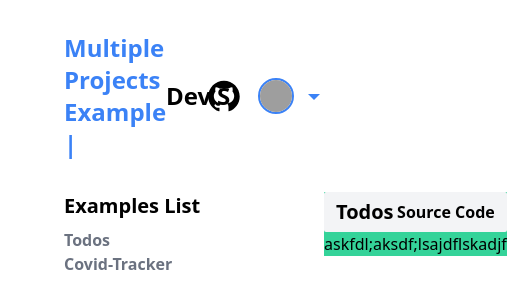
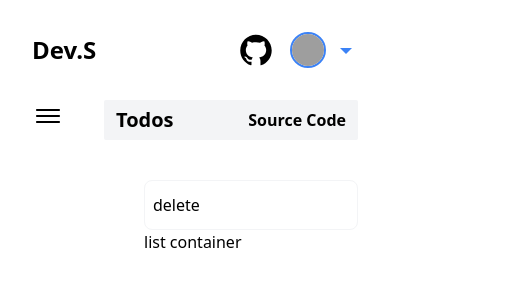
Before and after one commit to ShariarSheikh/multiple-projects-reactjs, a React (Create React App) app: page /todos in a window 390 px wide. Shown: the top 308 px of the page, 507 px wide, since content can reach past the window. Built offline with nearby package versions, Linux system fonts and the light colour scheme; grey boxes are pictures that could not be loaded.

Commit message:
sidebar responsivle and functionality

```diff
--- a/src/App.js
+++ b/src/App.js
@@ -1,3 +1,4 @@
+import { IoIosMenu } from "react-icons/io";
 import { BrowserRouter as Router, Switch, Route, Link } from "react-router-dom";
 import Header from "./components/Header/Header";
 import Sidebar from "./components/Sidebar/Sidebar";
@@ -11,14 +12,14 @@ function App() {
     <>
       <Router>
         <Header />
-        <div className="relative flex px-16">
+        <div className="relative flex md:px-16 px-8">
           {/* home page left sidebar  */}
           <Sidebar />
           {/* dynamic rendering components */}
           <div className="w-full pl-10">
             <Switch>
               <Route exact path="/">
-                <FirstScreen/>
+                <FirstScreen />
               </Route>
               <Route path="/todos">
                 <Todos />
@@ -40,7 +41,9 @@ const FirstScreen = () => {
   return (
     <div className="w-full h-full flex items-center justify-center flex-col">
       <h1 className="text-4xl font-bold mb-4 pt-10">Explore My Website</h1>
-      <p className="text-xl text-blue-500">You can use this code in your site</p>
+      <p className="text-xl text-blue-500">
+        You can use this code in your site
+      </p>
     </div>
   );
 };
--- a/src/components/Header/Header.js
+++ b/src/components/Header/Header.js
@@ -6,10 +6,10 @@ const Header = () => {
   const [showProfile, setShowProfile] = useState(false);
   console.log(showProfile);
   return (
-    <header className="sticky top-0 grid grid-cols-2 py-8 px-16 bg-white z-50">
+    <header className="sticky top-0 flex justify-between py-8 px-8 md:px-16 bg-white z-50">
       {/* left  */}
       <div className="flex items-center justify-start">
-        <h1 className="text-2xl text-blue-500 font-bold cursor-pointer">
+        <h1 className="hidden md:inline-block text-2xl text-blue-500 font-bold cursor-pointer">
           Multiple Projects Example |
         </h1>
         <h3 className="text-2xl font-bold cursor-pointer">Dev.S</h3>
@@ -28,7 +28,11 @@ const Header = () => {
             src="https://media.istockphoto.com/photos/illustration-of-smiling-happy-man-with-laptop-sitting-in-armchair-picture-id1226886130?b=1&k=6&m=1226886130&s=170667a&w=0&h=9VyVuQvQfzzQaYB1iEfy-p5YaEe59lzeIe3BfkTOnBE="
             alt="person profile"
           />
-          <RiArrowDownSFill className="w-6 h-6 text-blue-500 cursor-pointer" />
+          <RiArrowDownSFill
+            className={`w-6 h-6 text-blue-500 cursor-pointer transition duration-150 ease-out ${
+              showProfile ? "transform rotate-180" : "transform rotate-0"
+            }`}
+          />
         </div>
         {/* profile drop down menu  */}
         <div
--- a/src/components/ProjectHeader/ProjectHeader.js
+++ b/src/components/ProjectHeader/ProjectHeader.js
@@ -1,17 +1,12 @@
-
-
-const ProjectHeader = ({ projectName, githubLink }) => {
+const ProjectHeader = ({ projectName }) => {
   return (
     <header className="w-full flex items-center justify-between bg-gray-100 h-10 px-3 rounded-sm">
       {/* left */}
       <p className="text-xl font-semibold">{projectName}</p>
       {/* right */}
-
-      <a href={`${githubLink}`}>
-        <div className="flex items-center space-x-3 cursor-pointer">
-          <p className="font-semibold">Source Code</p>
-        </div>
-      </a>
+      <div className="flex items-center space-x-3 cursor-pointer">
+        <p className="font-semibold">Source Code</p>
+      </div>
     </header>
   );
 };
--- a/src/components/Sidebar/Sidebar.js
+++ b/src/components/Sidebar/Sidebar.js
@@ -1,4 +1,7 @@
+import { useEffect, useState } from "react";
 import { useHistory } from "react-router-dom";
+import { IoIosMenu } from "react-icons/io";
+import { AiOutlineClose } from "react-icons/ai";
 
 const projectListName = [
   {
@@ -14,18 +17,60 @@ const projectListName = [
 ];
 
 const Sidebar = () => {
+  const [sidebarSmall, setSidebarSmall] = useState();
+  const [openSidebar, setOpenSidebar] = useState(false);
+
+  useEffect(() => {
+    const handleResize = () => {
+      if (window.innerWidth <= 1280) {
+        setSidebarSmall(true);
+      }
+      if (window.innerWidth > 1280) {
+        setSidebarSmall(false);
+      }
+    };
+    if (window.innerWidth <= 1280) {
+      setSidebarSmall(true);
+    }
+    if (window.innerWidth > 1280) {
+      setSidebarSmall(false);
+    }
+    window.addEventListener("resize", handleResize);
+  }, []);
+
   const history = useHistory();
-  const routeHandler = (link) => {
+  const routeHandler = (link, name) => {
+    const findName = projectListName.find((nm) => nm.name == name);
+    if (findName) {
+      setOpenSidebar(false);
+    }
     history.push(`/${link}`);
   };
   return (
-    <div className="sticky top-24 w-1/4 sidebar-h h-full">
-      <h1 className="font-bold mb-2 text-xl">Examples List</h1>
+    <>
+      <div
+        className={`${
+          sidebarSmall
+            ? `fixed shadow pl-4 pt-3 ${
+                openSidebar ? "inline-block" : " hidden"
+              }`
+            : "sticky"
+        } bg-white z-50 top-24 w-1/4 sidebar-h h-full`}
+      >
+        <div className="font-bold mb-2 text-xl flex justify-between">
+          <p> Examples List</p>
+          {openSidebar && (
+            <AiOutlineClose
+              className="inline-block w-8 h-8 pr-3 cursor-pointer"
+              onClick={() => setOpenSidebar((prevState) => !prevState)}
+            />
+          )}
+        </div>
         {/*projects example list  */}
         <div className="w-full flex flex-col">
           {projectListName.map(({ id, name, link }) => (
             <div
-            onClick={() => routeHandler(link)}
+              onClick={() => routeHandler(link, name)}
               key={id}
               className="text-gray-500 pr-3 y-3 font-semibold
             cursor-pointer rounded-sm hover:bg-gray-100"
@@ -35,6 +80,15 @@ const Sidebar = () => {
           ))}
         </div>
       </div>
+      {sidebarSmall && (
+        <div
+          className="pb-3 cursor-pointer"
+          onClick={() => setOpenSidebar((prevState) => !prevState)}
+        >
+          <IoIosMenu className="inline-block w-8 h-8" />
+        </div>
+      )}
+    </>
   );
 };
 
--- a/src/pages/CovidTracker/CovidTracker.js
+++ b/src/pages/CovidTracker/CovidTracker.js
@@ -3,12 +3,7 @@ import ProjectHeader from "../../components/ProjectHeader/ProjectHeader";
 const CovidTracker = () => {
   return (
     <div>
-      <ProjectHeader
-        projectName={"Covid-Tracker"}
-        githubLink={
-          "https://github.com/ShariarSheikh/multiple-projects-reactjs"
-        }
-      />
+      <ProjectHeader projectName={"Covid-Tracker"} />
       <p>CovidTracker</p>
     </div>
   );
--- a/src/pages/Todos/Todos.js
+++ b/src/pages/Todos/Todos.js
@@ -2,16 +2,19 @@ import ProjectHeader from "../../components/ProjectHeader/ProjectHeader";
 
 const Todos = () => {
   return (
-    <section className="relative bg-green-400">
-      <ProjectHeader
-        projectName={"Todos"}
-        githubLink={
-          "https://github.com/ShariarSheikh/multiple-projects-reactjs"
-        }
-      />
+    <section className="relative">
+      <ProjectHeader projectName={"Todos"} />
       {/* todos container */}
-      <div>
-          <h1>askfdl;aksdf;lsajdflskadjf</h1>
+      <div className="mt-10 max-w-xl pl-10 flex flex-col md:flex-row">
+        {/* todo create and delete header  */}
+        <div className="w-full flex justify-between items-center rounded-lg border border-gray-100 py-3 px-2">
+            <div>delete</div>
+            <div>
+
+            </div>
+        </div>
+        {/* todos list container */}
+        <div>list container</div>
       </div>
     </section>
   );
```
Lines whose indentation alone changed are shown as unchanged.
